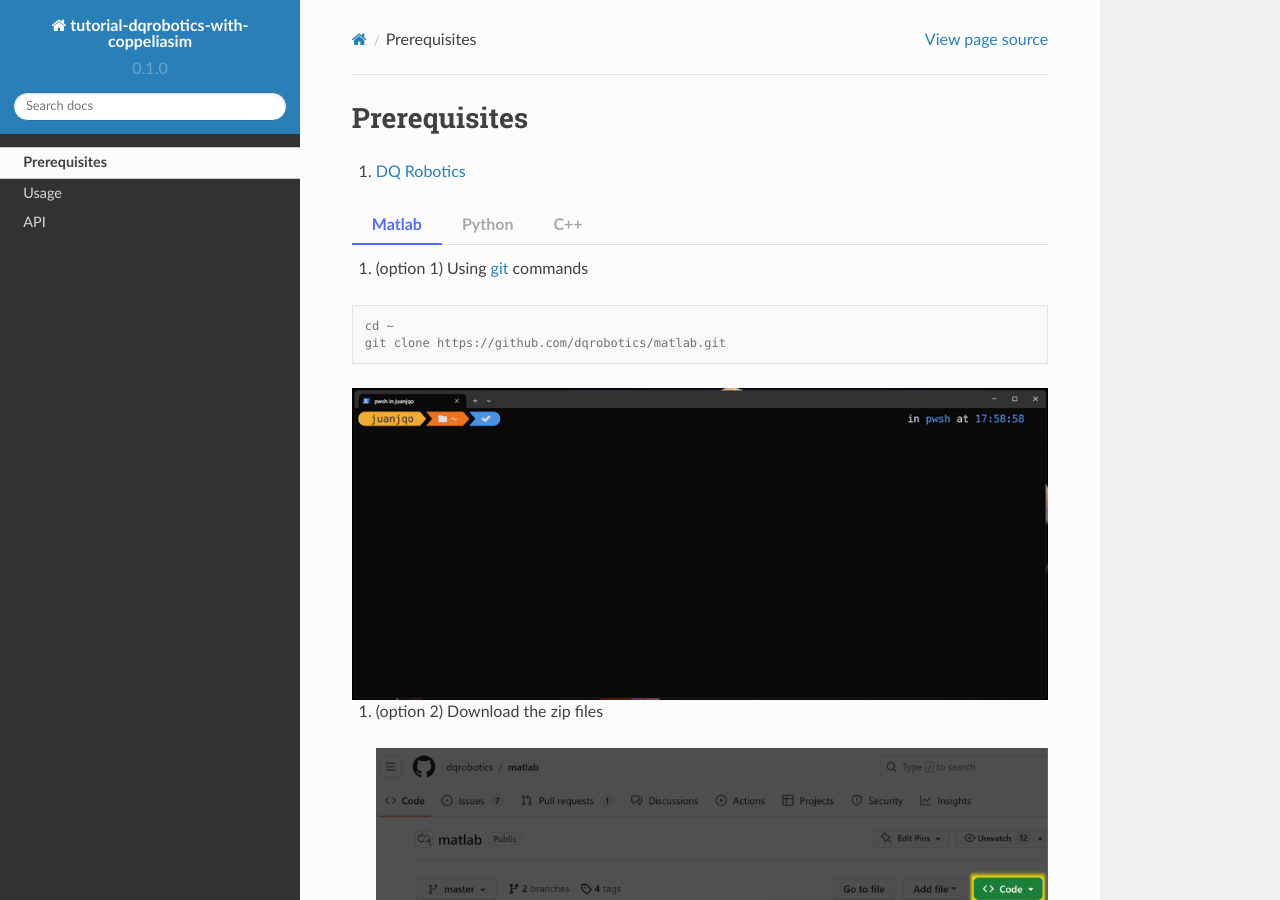
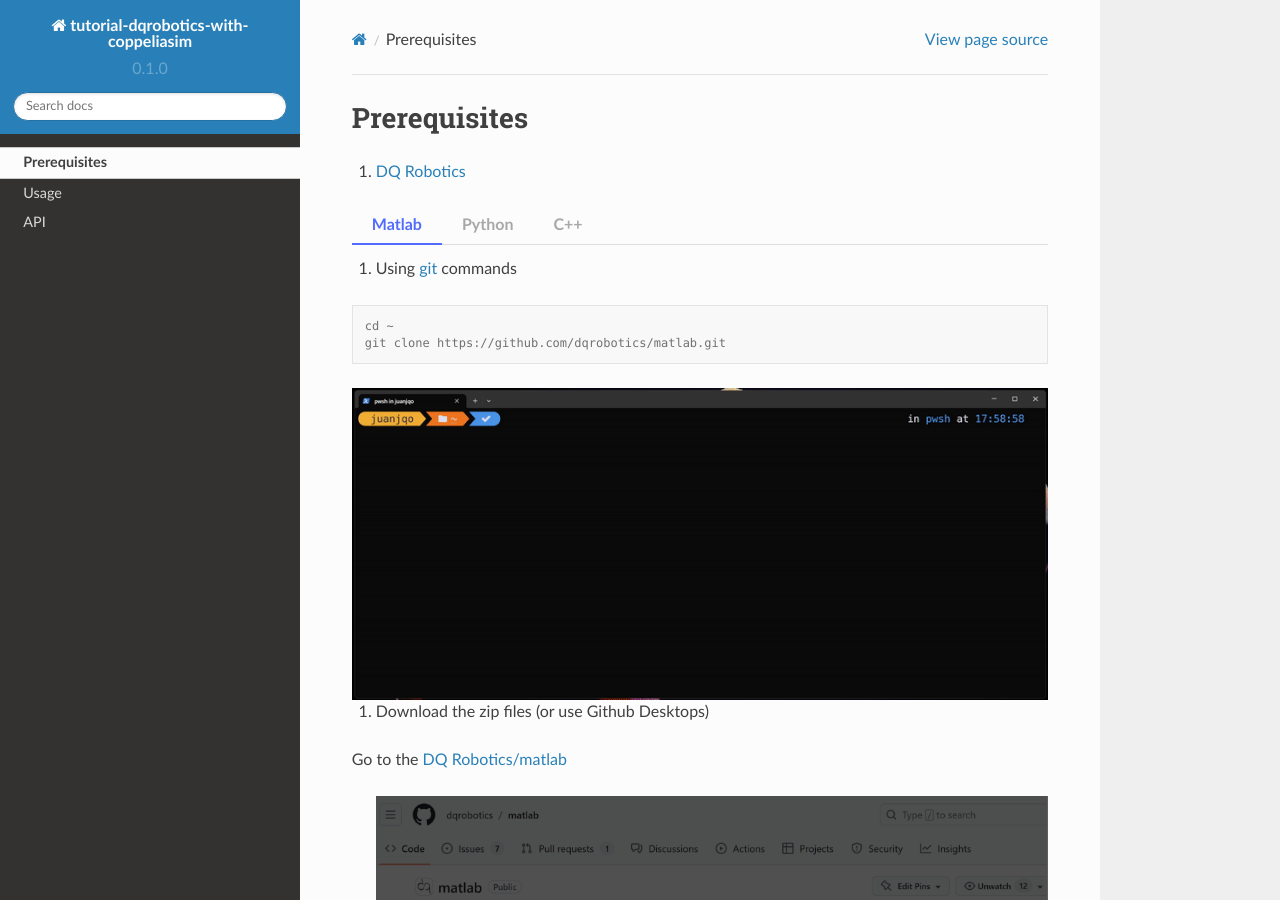
Before and after one commit to juanjqo/tutorial-dqrobotics-with-coppeliasim, a Sphinx documentation site: the page built from docs/source/prerequisites.rst, in a window 1280 px wide and 900 px high. Built offline with Sphinx 7.4.7 and the Read the Docs theme 2.0.0, drawn with Linux system fonts in a browser that asks for light colours.

Commit message:
Updated the files

```diff
--- a/docs/source/prerequisites.rst
+++ b/docs/source/prerequisites.rst
@@ -1,5 +1,6 @@
+=============
 Prerequisites
-=====
+=============
 
 #. `DQ Robotics <https://dqrobotics.github.io/>`_
 
@@ -7,10 +8,12 @@
 
     .. tab-item:: Matlab
 
-        Download the files
-        ########
+        ----------
+        Download the library using one of the following options:
+        ----------
 
-        #. (option 1) Using `git <https://git-scm.com/>`_ commands
+
+        #. Using `git <https://git-scm.com/>`_ commands
 
         .. code-block:: console
 
@@ -20,7 +23,9 @@
         .. image:: ../images/install_matlab_using_powershell.gif
            :align: center
 
-        #. (option 2) Download the zip files
+        #. Download the zip files (or use Github Desktops)
+
+        Go to the `DQ Robotics/matlab <https://github.com/dqrobotics/matlab.git>`_
 
          .. image:: ../images/install_matlab_zip.png
            :align: center
```
